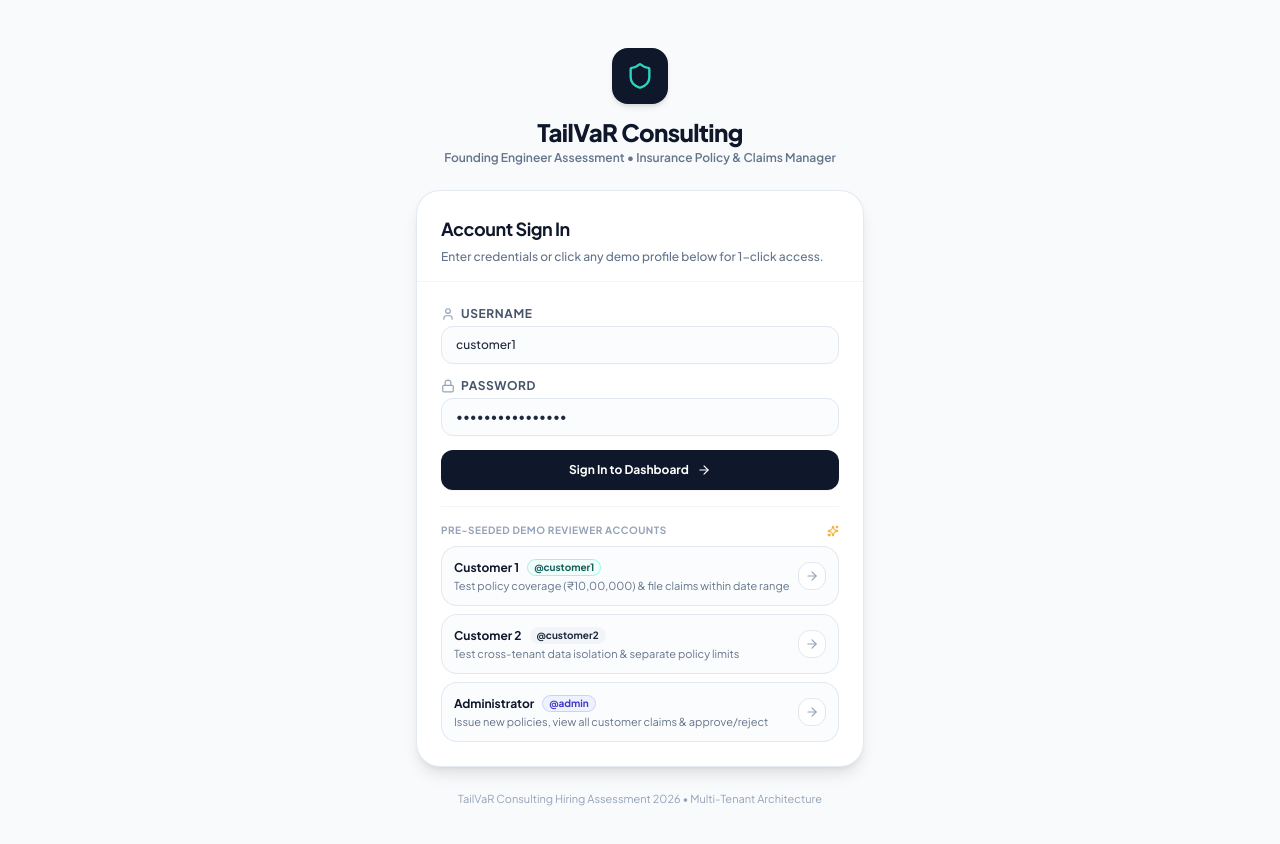
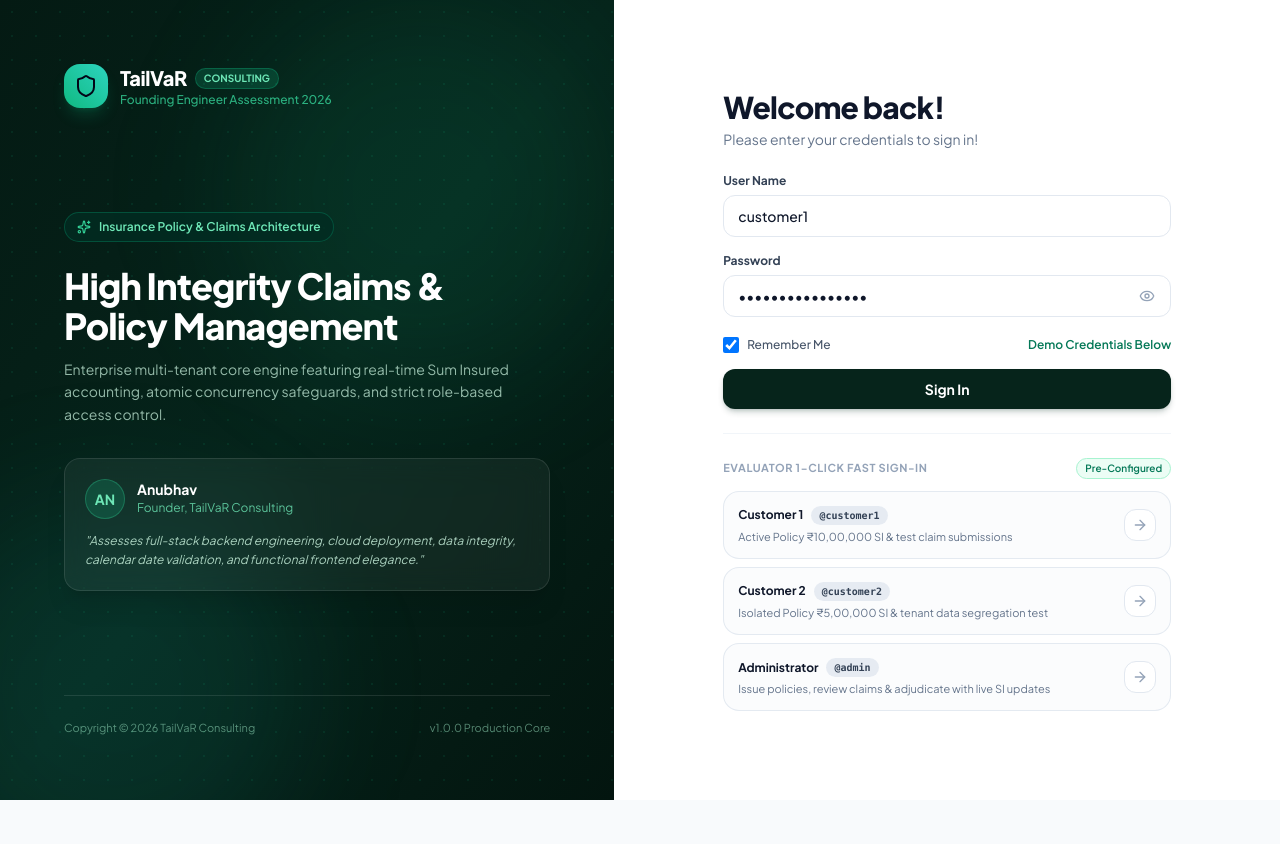
Before and after one commit to paragakabari001/insurance-policy-claims-manager, a React (Vite) app in the folder client/: page / in a window 1280 px wide. Shown: the top 844 px of the page. After the commit the page ends 800 px from the top, so only its background shows below. Built offline with nearby package versions, Linux system fonts and the light colour scheme.

Commit message:
feat(ui): implement luxury forest-green and white theme matching Elstar template with split-screen login and enhanced live ledger

```diff
--- a/client/src/pages/LoginPage.tsx
+++ b/client/src/pages/LoginPage.tsx
@@ -1,10 +1,15 @@
 import React, { useState } from 'react';
 import { api, setStoredToken } from '../api';
 import { User } from '../types';
-import { Card, CardHeader, CardTitle, CardDescription, CardContent } from '../components/ui/card';
 import { Button } from '../components/ui/button';
-import { Badge } from '../components/ui/badge';
-import { Shield, Lock, User as UserIcon, ArrowRight, CheckCircle2, AlertCircle, Sparkles } from 'lucide-react';
+import {
+  Shield,
+  Eye,
+  EyeOff,
+  ArrowRight,
+  AlertCircle,
+  Sparkles,
+} from 'lucide-react';
 
 interface LoginPageProps {
   onLoginSuccess: (user: User) => void;
@@ -16,28 +21,33 @@ const DEMO_ACCOUNTS = [
     role: 'Customer 1',
     username: 'customer1',
     password: 'Customer1@Demo26',
-    description: 'Test policy coverage (₹10,00,000) & file claims within date range',
+    description: 'Active Policy ₹10,00,000 SI & test claim submissions',
     badgeVariant: 'teal' as const,
+    badgeText: 'Primary Client',
   },
   {
     role: 'Customer 2',
     username: 'customer2',
     password: 'Customer2@Demo26',
-    description: 'Test cross-tenant data isolation & separate policy limits',
+    description: 'Isolated Policy ₹5,00,000 SI & tenant data segregation test',
     badgeVariant: 'secondary' as const,
+    badgeText: 'Secondary Client',
   },
   {
     role: 'Administrator',
     username: 'admin',
     password: 'Admin@Demo26',
-    description: 'Issue new policies, view all customer claims & approve/reject',
+    description: 'Issue policies, review claims & adjudicate with live SI updates',
     badgeVariant: 'indigo' as const,
+    badgeText: 'Underwriter / Admin',
   },
 ];
 
 export const LoginPage: React.FC<LoginPageProps> = ({ onLoginSuccess, onNotify }) => {
   const [username, setUsername] = useState('customer1');
   const [password, setPassword] = useState('Customer1@Demo26');
+  const [showPassword, setShowPassword] = useState(false);
+  const [rememberMe, setRememberMe] = useState(true);
   const [loading, setLoading] = useState(false);
   const [error, setError] = useState<string | null>(null);
 
@@ -55,7 +65,7 @@ export const LoginPage: React.FC<LoginPageProps> = ({ onLoginSuccess, onNotify }
       onLoginSuccess(res.user);
       onNotify('success', `Welcome back, ${res.user.name}! Authenticated as ${res.user.role}.`);
     } catch (err: any) {
-      setError(err.message || 'Authentication failed. Please check credentials.');
+      setError(err.message || 'Authentication failed. Please verify credentials.');
       onNotify('error', err.message || 'Login failed.');
     } finally {
       setLoading(false);
@@ -69,28 +79,83 @@ export const LoginPage: React.FC<LoginPageProps> = ({ onLoginSuccess, onNotify }
   };
 
   return (
-    <div className="min-h-screen bg-[#f8fafc] flex flex-col justify-center py-12 px-4 sm:px-6 lg:px-8 relative selection:bg-teal-500 selection:text-white">
-      {/* Subtle top brand decoration */}
-      <div className="sm:mx-auto sm:w-full sm:max-w-md text-center mb-6">
-        <div className="inline-flex items-center justify-center w-14 h-14 rounded-2xl bg-slate-900 shadow-md mb-3 text-white">
-          <Shield className="w-7 h-7 text-teal-400" />
+    <div className="min-h-screen w-full flex flex-col lg:flex-row bg-white selection:bg-emerald-500 selection:text-white">
+      {/* Left Column: Dark Forest Green Premium Hero (matching uploaded Elstar-style split layout) */}
+      <div className="lg:w-[46%] xl:w-[48%] bg-gradient-to-br from-[#041a13] via-[#06241b] to-[#03150f] text-white p-8 sm:p-12 lg:p-16 flex flex-col justify-between relative overflow-hidden shrink-0">
+        {/* Subtle decorative glowing background shapes */}
+        <div className="absolute top-0 right-0 w-96 h-96 bg-emerald-500/10 rounded-full blur-3xl pointer-events-none" />
+        <div className="absolute -bottom-20 -left-20 w-96 h-96 bg-teal-500/10 rounded-full blur-3xl pointer-events-none" />
+        <div className="absolute inset-0 bg-[radial-gradient(#10b981_1px,transparent_1px)] [background-size:24px_24px] opacity-10 pointer-events-none" />
+
+        {/* Top Brand Logo */}
+        <div className="relative z-10">
+          <div className="flex items-center gap-3">
+            <div className="w-11 h-11 rounded-2xl bg-gradient-to-tr from-emerald-500 to-teal-400 flex items-center justify-center shadow-lg shadow-emerald-500/20 text-slate-950 font-black">
+              <Shield className="w-6 h-6 text-slate-950" />
             </div>
-        <h1 className="text-2xl font-black tracking-tight text-slate-900">TailVaR Consulting</h1>
-        <p className="text-xs font-semibold text-slate-500 mt-0.5">
-          Founding Engineer Assessment &bull; Insurance Policy & Claims Manager
+            <div>
+              <div className="flex items-center gap-2">
+                <span className="text-xl font-black tracking-tight text-white">TailVaR</span>
+                <span className="text-[10px] font-bold px-2 py-0.5 rounded-full bg-emerald-500/20 text-emerald-300 border border-emerald-500/30">
+                  CONSULTING
+                </span>
+              </div>
+              <p className="text-xs text-emerald-400/80 font-medium">Founding Engineer Assessment 2026</p>
+            </div>
+          </div>
+        </div>
+
+        {/* Center Content & Testimonial Card */}
+        <div className="relative z-10 my-12 lg:my-0 max-w-lg">
+          <div className="inline-flex items-center gap-2 px-3 py-1.5 rounded-full bg-emerald-950/80 border border-emerald-700/50 text-emerald-300 text-xs font-semibold mb-6 shadow-xs">
+            <Sparkles className="w-3.5 h-3.5 text-emerald-400" />
+            <span>Insurance Policy & Claims Architecture</span>
+          </div>
+
+          <h2 className="text-3xl sm:text-4xl font-black tracking-tight text-white leading-tight">
+            High Integrity Claims & Policy Management
+          </h2>
+          <p className="text-sm text-emerald-100/70 mt-3 leading-relaxed">
+            Enterprise multi-tenant core engine featuring real-time Sum Insured accounting, atomic concurrency safeguards, and strict role-based access control.
+          </p>
+
+          {/* Testimonial card matching screenshot */}
+          <div className="mt-8 p-5 rounded-2xl bg-white/5 border border-white/10 backdrop-blur-md shadow-xl">
+            <div className="flex items-center gap-3 mb-3">
+              <div className="w-10 h-10 rounded-full bg-emerald-500/20 border border-emerald-400/30 flex items-center justify-center text-emerald-300 font-bold text-sm">
+                AN
+              </div>
+              <div>
+                <p className="text-sm font-bold text-white leading-none">Anubhav</p>
+                <p className="text-xs text-emerald-300/80 mt-1">Founder, TailVaR Consulting</p>
+              </div>
+            </div>
+            <p className="text-xs text-emerald-100/80 italic leading-relaxed">
+              "Assesses full-stack backend engineering, cloud deployment, data integrity, calendar date validation, and functional frontend elegance."
+            </p>
+          </div>
+        </div>
+
+        {/* Footer info */}
+        <div className="relative z-10 flex items-center justify-between text-[11px] text-emerald-200/50 pt-6 border-t border-white/10">
+          <span>Copyright &copy; 2026 TailVaR Consulting</span>
+          <span>v1.0.0 Production Core</span>
+        </div>
+      </div>
+
+      {/* Right Column: Clean, Crisp White Sign-In Card (Matching uploaded screenshot) */}
+      <div className="flex-1 flex flex-col justify-center py-12 px-6 sm:px-12 lg:px-16 xl:px-24 bg-white overflow-y-auto">
+        <div className="w-full max-w-md mx-auto space-y-6">
+          {/* Header */}
+          <div>
+            <h2 className="text-2xl sm:text-3xl font-extrabold text-slate-900 tracking-tight">
+              Welcome back!
+            </h2>
+            <p className="text-xs sm:text-sm text-slate-500 mt-1">
+              Please enter your credentials to sign in!
             </p>
           </div>
 
-      <div className="sm:mx-auto sm:w-full sm:max-w-md">
-        <Card className="rounded-3xl shadow-lg border-slate-200/90 overflow-hidden bg-white">
-          <CardHeader className="p-6 pb-4 border-b border-slate-100">
-            <CardTitle className="text-lg font-bold text-slate-900">Account Sign In</CardTitle>
-            <CardDescription>
-              Enter credentials or click any demo profile below for 1-click access.
-            </CardDescription>
-          </CardHeader>
-
-          <CardContent className="p-6 space-y-4">
           {error && (
             <div className="p-3.5 rounded-xl bg-rose-50 border border-rose-200 text-rose-700 text-xs font-semibold flex items-center gap-2">
               <AlertCircle className="w-4 h-4 text-rose-500 shrink-0" />
@@ -98,82 +163,112 @@ export const LoginPage: React.FC<LoginPageProps> = ({ onLoginSuccess, onNotify }
             </div>
           )}
 
-            <form onSubmit={(e) => handleLogin(e)} className="space-y-3.5">
+          {/* Form */}
+          <form onSubmit={(e) => handleLogin(e)} className="space-y-4">
             <div>
-                <label className="block text-xs font-bold uppercase tracking-wider text-slate-600 mb-1 flex items-center gap-1.5">
-                  <UserIcon className="w-3.5 h-3.5 text-slate-400" /> Username
+              <label className="block text-xs font-bold text-slate-700 mb-1.5">
+                User Name
               </label>
+              <div className="relative">
                 <input
                   type="text"
                   value={username}
                   onChange={(e) => setUsername(e.target.value)}
-                  placeholder="customer1, customer2, or admin"
-                  className="w-full px-3.5 py-2.5 rounded-xl border border-slate-200 focus:outline-none focus:ring-2 focus:ring-slate-900 text-xs font-medium text-slate-800 bg-slate-50/50 focus:bg-white transition-all"
+                  placeholder="admin or customer1"
+                  className="w-full px-3.5 py-2.5 rounded-xl border border-slate-200 focus:outline-none focus:ring-2 focus:ring-emerald-600 focus:border-emerald-600 text-sm font-medium text-slate-900 bg-white shadow-2xs transition-all"
                   required
                 />
               </div>
+            </div>
 
             <div>
-                <label className="block text-xs font-bold uppercase tracking-wider text-slate-600 mb-1 flex items-center gap-1.5">
-                  <Lock className="w-3.5 h-3.5 text-slate-400" /> Password
+              <label className="block text-xs font-bold text-slate-700 mb-1.5">
+                Password
               </label>
+              <div className="relative">
                 <input
-                  type="password"
+                  type={showPassword ? 'text' : 'password'}
                   value={password}
                   onChange={(e) => setPassword(e.target.value)}
-                  className="w-full px-3.5 py-2.5 rounded-xl border border-slate-200 focus:outline-none focus:ring-2 focus:ring-slate-900 text-xs font-medium text-slate-800 bg-slate-50/50 focus:bg-white transition-all"
+                  className="w-full px-3.5 py-2.5 pr-10 rounded-xl border border-slate-200 focus:outline-none focus:ring-2 focus:ring-emerald-600 focus:border-emerald-600 text-sm font-medium text-slate-900 bg-white shadow-2xs transition-all"
                   required
                 />
+                <button
+                  type="button"
+                  onClick={() => setShowPassword(!showPassword)}
+                  className="absolute right-3 top-1/2 -translate-y-1/2 text-slate-400 hover:text-slate-600 p-1"
+                  tabIndex={-1}
+                >
+                  {showPassword ? <EyeOff className="w-4 h-4" /> : <Eye className="w-4 h-4" />}
+                </button>
+              </div>
+            </div>
+
+            <div className="flex items-center justify-between text-xs pt-1">
+              <label className="flex items-center gap-2 cursor-pointer font-medium text-slate-600">
+                <input
+                  type="checkbox"
+                  checked={rememberMe}
+                  onChange={(e) => setRememberMe(e.target.checked)}
+                  className="w-4 h-4 rounded text-emerald-600 focus:ring-emerald-500 border-slate-300"
+                />
+                <span>Remember Me</span>
+              </label>
+              <span className="font-semibold text-emerald-700 hover:text-emerald-800 cursor-pointer">
+                Demo Credentials Below
+              </span>
             </div>
 
             <Button
               type="submit"
               disabled={loading}
-                className="w-full bg-slate-900 hover:bg-slate-800 text-white rounded-xl py-2.5 font-bold text-xs shadow-sm gap-2"
+              className="w-full bg-[#06241b] hover:bg-[#083528] text-white rounded-xl py-2.5 font-bold text-sm shadow-md shadow-emerald-950/20 transition-all gap-2"
             >
-                {loading ? 'Authenticating...' : 'Sign In to Dashboard'}
-                <ArrowRight className="w-3.5 h-3.5" />
+              {loading ? 'Authenticating...' : 'Sign In'}
             </Button>
           </form>
 
-            {/* Quick Reviewer Logins */}
-            <div className="pt-4 border-t border-slate-100 space-y-2">
-              <div className="flex items-center justify-between">
-                <p className="text-[10px] font-bold uppercase tracking-wider text-slate-400">
-                  Pre-Seeded Demo Reviewer Accounts
+          {/* 1-Click Reviewer Accounts Section */}
+          <div className="pt-6 border-t border-slate-100">
+            <div className="flex items-center justify-between mb-3">
+              <p className="text-[11px] font-bold uppercase tracking-wider text-slate-400">
+                Evaluator 1-Click Fast Sign-In
               </p>
-                <Sparkles className="w-3 h-3 text-amber-500" />
+              <span className="text-[10px] font-semibold text-emerald-700 bg-emerald-50 px-2 py-0.5 rounded-full border border-emerald-200">
+                Pre-Configured
+              </span>
             </div>
 
+            <div className="space-y-2">
               {DEMO_ACCOUNTS.map((acc) => (
                 <button
                   key={acc.username}
                   type="button"
                   onClick={() => handleQuickLogin(acc)}
                   disabled={loading}
-                  className="w-full text-left p-3 rounded-2xl border border-slate-200/90 hover:border-slate-400 bg-slate-50/50 hover:bg-white transition-all duration-150 flex items-center justify-between group"
+                  className="w-full text-left p-3.5 rounded-2xl border border-slate-200/90 hover:border-emerald-500 bg-slate-50/60 hover:bg-emerald-50/30 transition-all duration-150 flex items-center justify-between group shadow-2xs"
                 >
                   <div className="pr-2">
                     <div className="flex items-center gap-2">
-                      <span className="font-bold text-xs text-slate-900">{acc.role}</span>
-                      <Badge variant={acc.badgeVariant} className="text-[10px] px-1.5 py-0.2">
+                      <span className="font-bold text-xs text-slate-900 group-hover:text-emerald-900">
+                        {acc.role}
+                      </span>
+                      <span className="text-[10px] font-mono font-semibold px-2 py-0.5 rounded-full bg-slate-200/80 text-slate-700">
                         @{acc.username}
-                      </Badge>
+                      </span>
                     </div>
-                    <p className="text-[11px] text-slate-500 mt-0.5 leading-snug">{acc.description}</p>
+                    <p className="text-[11px] text-slate-500 mt-1 leading-snug">
+                      {acc.description}
+                    </p>
                   </div>
-                  <div className="w-7 h-7 rounded-lg bg-white border border-slate-200 flex items-center justify-center text-slate-400 group-hover:text-slate-900 transition-colors shrink-0">
-                    <ArrowRight className="w-3.5 h-3.5" />
+                  <div className="w-8 h-8 rounded-xl bg-white border border-slate-200 flex items-center justify-center text-slate-400 group-hover:text-emerald-600 group-hover:border-emerald-300 transition-colors shrink-0 shadow-2xs">
+                    <ArrowRight className="w-4 h-4" />
                   </div>
                 </button>
               ))}
             </div>
-          </CardContent>
-        </Card>
-
-        <p className="text-center text-[11px] text-slate-400 mt-6">
-          TailVaR Consulting Hiring Assessment 2026 &bull; Multi-Tenant Architecture
-        </p>
+          </div>
+        </div>
       </div>
     </div>
   );
```
Also changed, not shown: 1 other file (tests, documents, lock files or other folders). Lines whose indentation alone changed are shown as unchanged.
